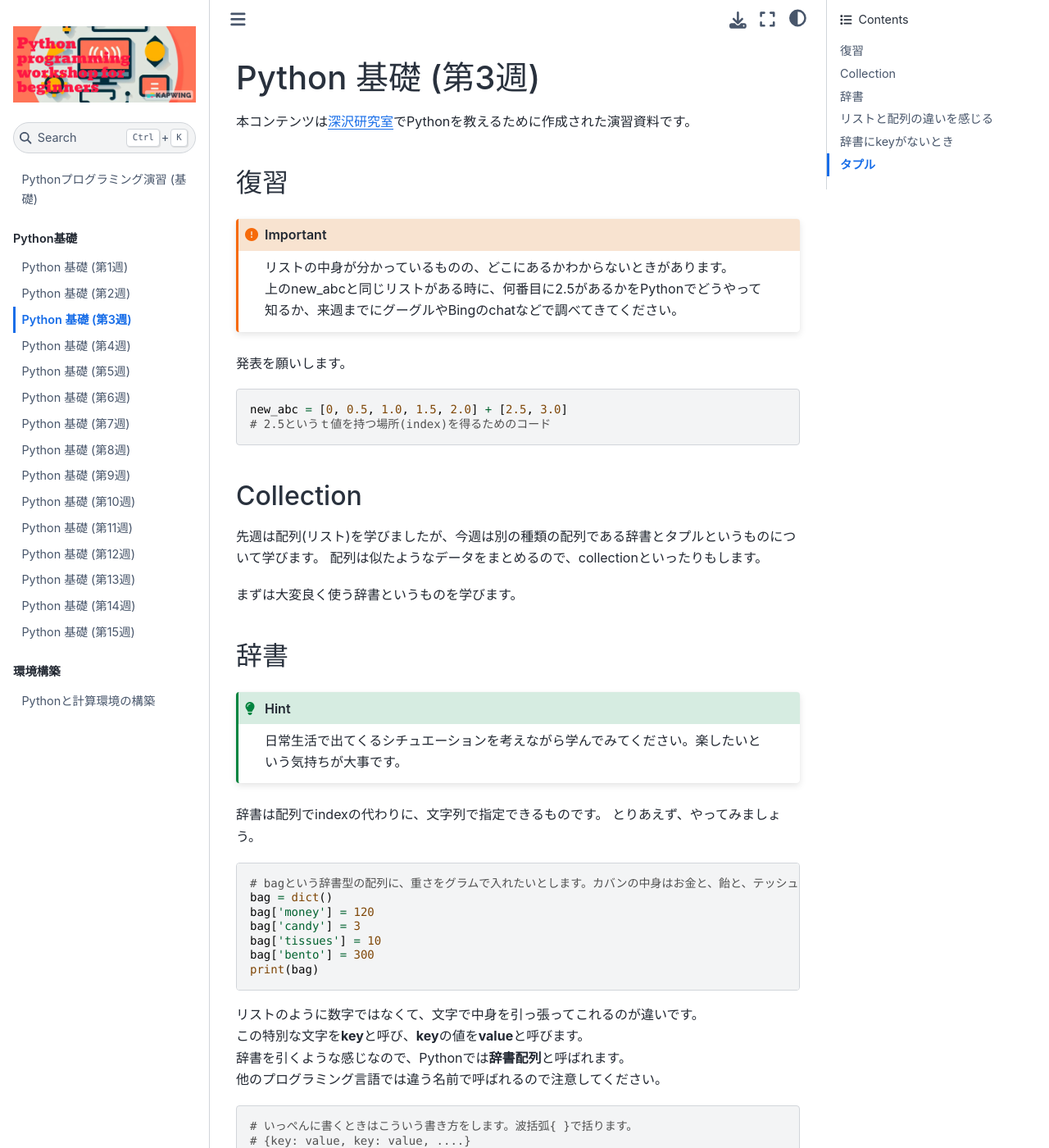
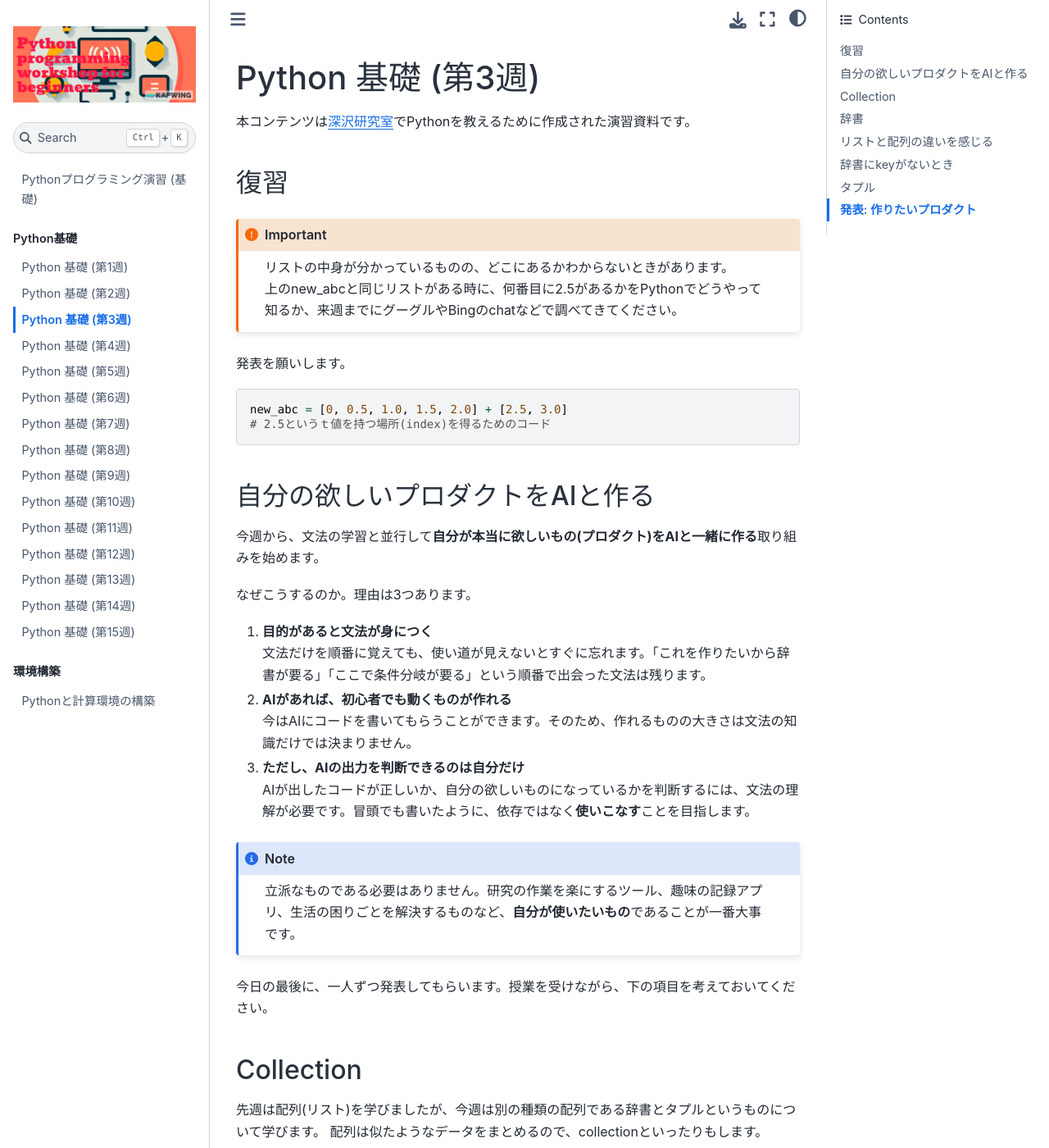
Before and after one commit to yfukasawa/biw, a Jupyter Book: the page built from python-collection.md, in a window 1280 px wide and 1400 px high. Shown: the whole window at 82% size. Built offline with Jupyter Book 1.0.4 settings and Sphinx 7.4.7 and the Sphinx Book theme 1.1.4, drawn with Linux system fonts in a browser that asks for light colours; some of the changed text lies outside the part shown.

Commit message:
revised 3rd and 4th week materials to reflect coding with AI era.

````diff
--- a/python-collection.md
+++ b/python-collection.md
@@ -16,6 +16,25 @@
 new_abc = [0, 0.5, 1.0, 1.5, 2.0] + [2.5, 3.0]
 # 2.5というｔ値を持つ場所(index)を得るためのコード
 ```
+
+## 自分の欲しいプロダクトをAIと作る
+
+今週から、文法の学習と並行して**自分が本当に欲しいもの(プロダクト)をAIと一緒に作る**取り組みを始めます。
+
+なぜこうするのか。理由は3つあります。
+
+1. **目的があると文法が身につく**
+   文法だけを順番に覚えても、使い道が見えないとすぐに忘れます。「これを作りたいから辞書が要る」「ここで条件分岐が要る」という順番で出会った文法は残ります。
+2. **AIがあれば、初心者でも動くものが作れる**
+   今はAIにコードを書いてもらうことができます。そのため、作れるものの大きさは文法の知識だけでは決まりません。
+3. **ただし、AIの出力を判断できるのは自分だけ**
+   AIが出したコードが正しいか、自分の欲しいものになっているかを判断するには、文法の理解が必要です。冒頭でも書いたように、依存ではなく**使いこなす**ことを目指します。
+
+```{note}
+立派なものである必要はありません。研究の作業を楽にするツール、趣味の記録アプリ、生活の困りごとを解決するものなど、**自分が使いたいもの**であることが一番大事です。
+```
+
+今日の最後に、一人ずつ発表してもらいます。授業を受けながら、下の項目を考えておいてください。
 
 ## Collection
 
@@ -182,6 +201,26 @@ num_list[ ] = -4
 num_tuple[ ] = -4
 
 
+## 発表: 作りたいプロダクト
+
+一人1〜2分で、作りたいものを発表してください。今日学んだ辞書で書き出してから話すと整理しやすいです。
+
+```{code-block}
+my_product = {
+    'name': '仮の名前',
+    'what': 'どんなものか(一言で)',
+    'why': 'なぜ欲しいのか(今どんなことに困っているか)',
+    'who': '誰が使うか(自分? 研究室? 家族?)',
+}
+print(my_product)
+```
+
+```{hint}
+アイデアが浮かばない人は、AIに「大学生です。日常や研究で困っていることを解決するPythonのアプリのアイデアを10個出してください」などと聞いてみましょう。ただし、その中から**自分が欲しいもの**を選ぶのは自分です。
+```
+
+聞く側は、他の人の発表で「それ、自分も欲しい」と思ったものをメモしておいてください。来週はこのアイデアの**スコープを絞る**作業をします。
+
 今週はここまでです。お疲れさまでした。
 
 ```{important}
````
Also changed, not shown: python-condition.ipynb.
